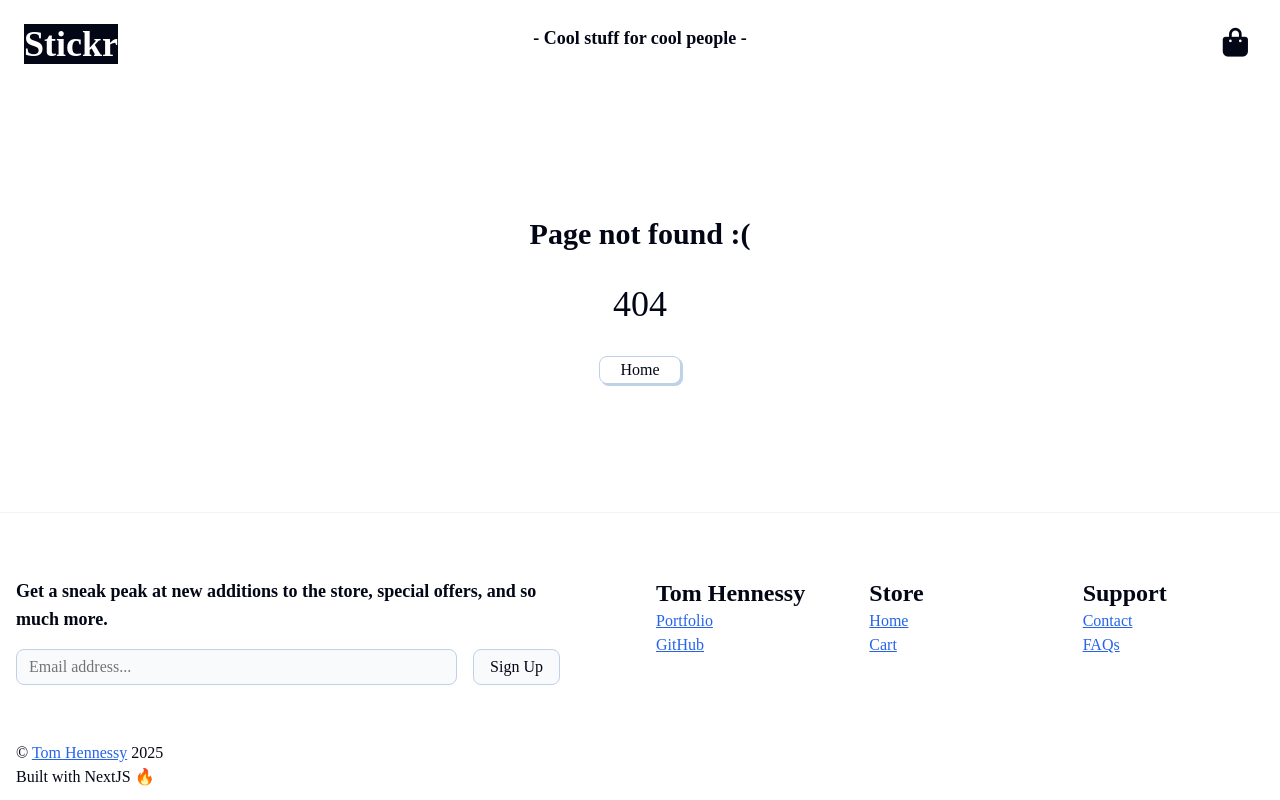
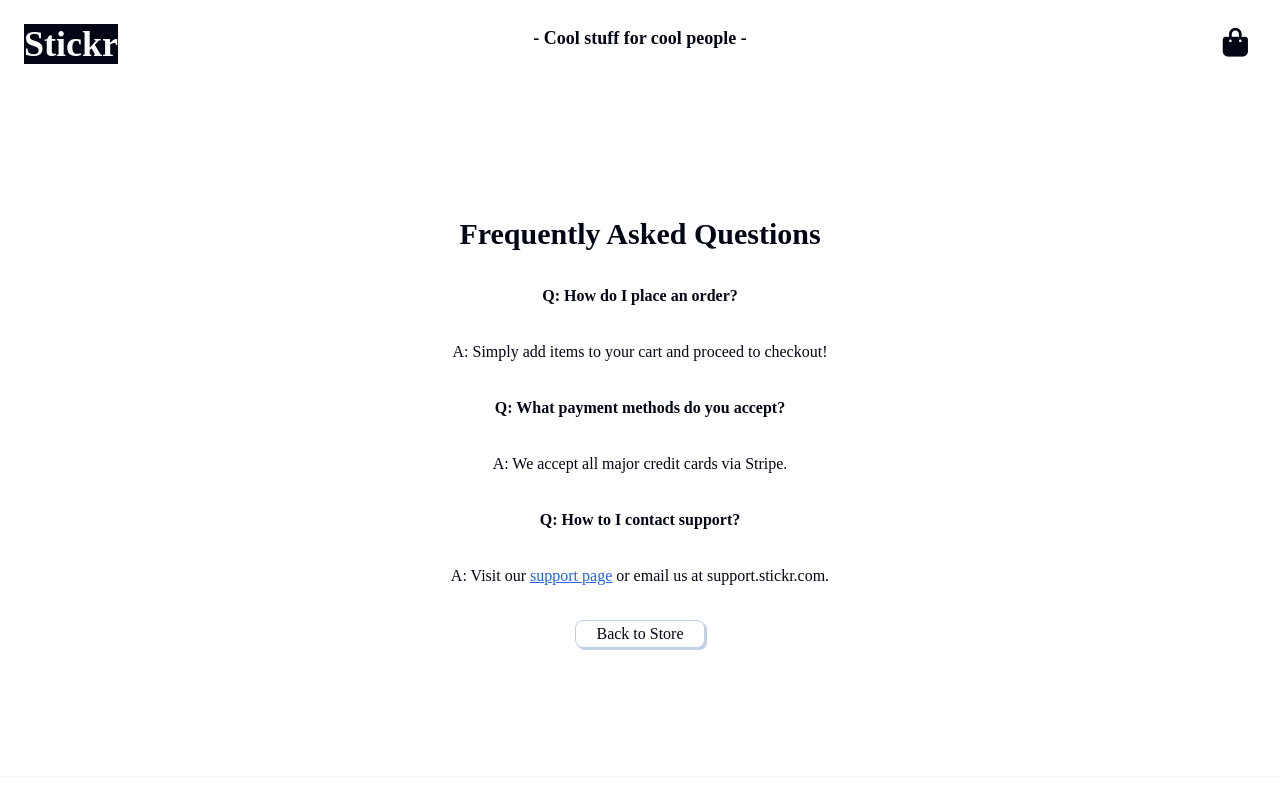
Before and after one commit to tomlhennessy/stickersphere, a Next.js app: page /faq in a window 1280 px wide. Before the commit this address had no page. Shown: the top 800 px of the page. Built offline with nearby package versions, Linux system fonts and the light colour scheme; a web font is replaced by a local one.

Commit message:
faq and support pages

```diff
--- /dev/null
+++ b/app/faq/page.js
@@ -0,0 +1,21 @@
+import Link from "next/link"
+
+export default function FAQPage() {
+    return (
+        <div className='page-container'>
+            <h2>Frequently Asked Questions</h2>
+            <p><strong>Q: How do I place an order?</strong></p>
+            <p>A: Simply add items to your cart and proceed to checkout!</p>
+
+            <p><strong>Q: What payment methods do you accept?</strong></p>
+            <p>A: We accept all major credit cards via Stripe.</p>
+
+            <p><strong>Q: How to I contact support?</strong></p>
+            <p>A: Visit our <Link href={'/support'}>support page</Link> or email us at support.stickr.com.</p>
+
+            <Link href={'/'}>
+                <button>Back to Store</button>
+            </Link>
+        </div>
+    )
+}
--- a/components/EmailInput.jsx
+++ b/components/EmailInput.jsx
@@ -14,8 +14,14 @@ export default function EmailInput() {
                 body: JSON.stringify({ email})
             })
 
+            const data = await response.json()
+            if (!response.ok) throw new Error(data.error)
+
+            setMessage("You're subscribed!")
+            setEmail("")
+
         } catch (err) {
-            console.log('Failed to add subscriber: ', err.message)
+            setMessage("Error: " + err.message)
         }
     }
 
@@ -25,6 +31,7 @@ export default function EmailInput() {
                 setEmail(e.target.value)
             }} placeholder='Email address...' />
             <button onClick={handleAddSubscriber} className='button-card'>Sign Up</button>
+            {message && (<p>{message}</p>)}
         </div>
     )
 }
```
Also changed, not shown: app/support/page.js (added, +13 -0 lines), components/ImageBanner.jsx (+7 -8 lines), components/Products.jsx (+3 -6 lines).
